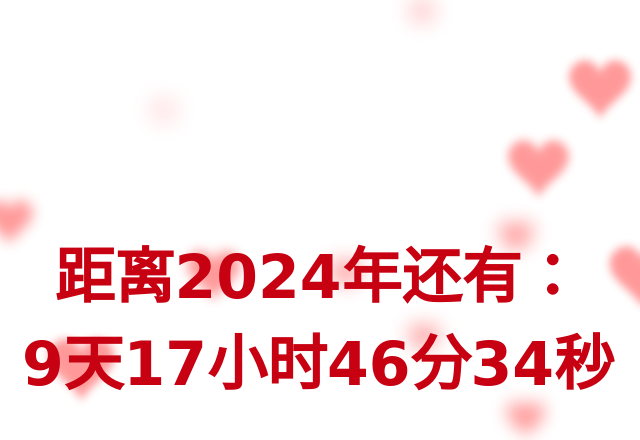
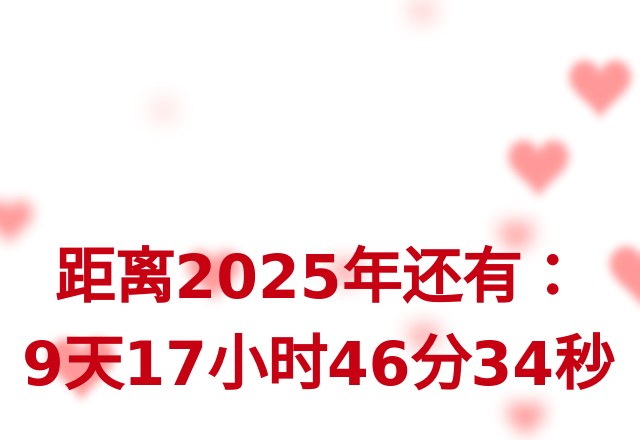
Before and after one commit to appliud/2025wrr, a plain HTML site: page index.html in a window 1280 px wide. Shown: the top 440 px of the page, 342-982 px from the left. Drawn offline with Linux system fonts and the light colour scheme.

Commit message:
Update index.html

```diff
--- a/index.html
+++ b/index.html
@@ -177,7 +177,7 @@ window.onload=function starttime(){
         var hour = parseInt(time/3600)-24*day;    // 小时 60*60 总小时数-过去的小时数=现在的小时数
         var minute = parseInt(time%3600/60); // 分 -(day*24) 以60秒为一整份 取余 剩下秒数 秒数/60 就是分钟数
         var second = parseInt(time%60);  // 以60秒为一整份 取余 剩下秒数
-        obj.innerHTML="<br>距离2024年还有：<br>"+day+"天"+hour+"小时"+minute+"分"+second+"秒"+"<br><span>愿我所念的人平安喜乐，<br>愿我所想的事顺心如意。<br>May the people I think of be safe and happy, <br>and may the things I think of be all right.</span>"
+        obj.innerHTML="<br>距离2025年还有：<br>"+day+"天"+hour+"小时"+minute+"分"+second+"秒"+"<br><span>愿我所念的人平安喜乐，<br>愿我所想的事顺心如意。<br>May the people I think of be safe and happy, <br>and may the things I think of be all right.</span>"
         return true;
     }
 </script>
```
